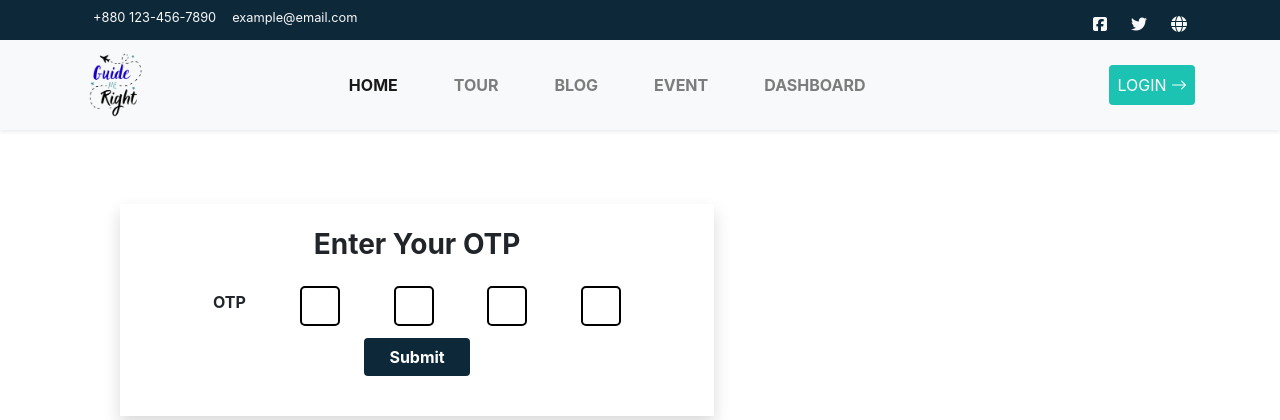
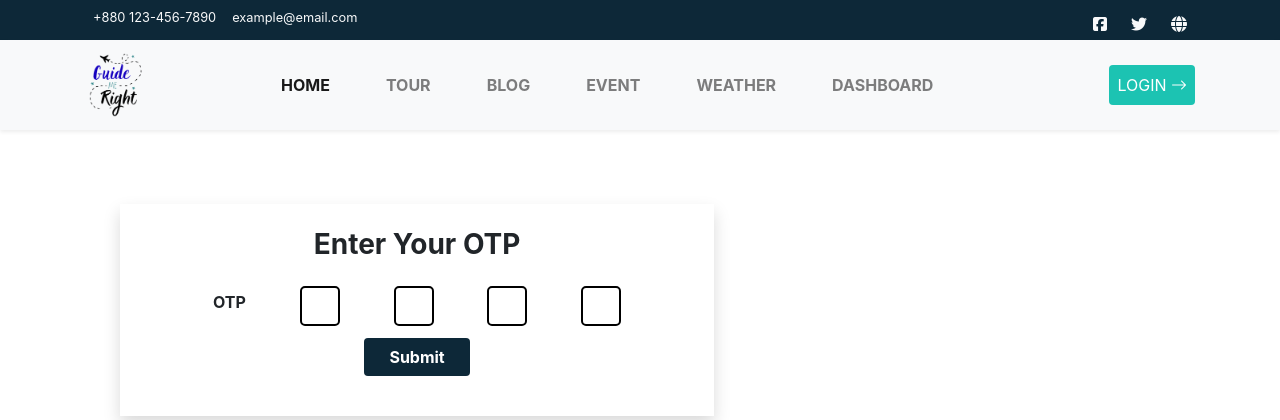
Before and after one commit to Rifat977/tripadvisor_frontend, a Django app: page /auth/cheak_otp/1 in a window 1280 px wide. Shown: the top 420 px of the page. Run offline with Django 4.2, Linux system fonts and the light colour scheme; some libraries are stand-ins or nearby versions.

Commit message:
weather page added to navbar

```diff
--- a/templates/base.html
+++ b/templates/base.html
@@ -90,6 +90,9 @@
               <a class="nav-link" href="{% url 'event' %}">Event</a>
             </li>
             <li class="nav-item">
+              <a class="nav-link" href="{% url 'weather' %}">Weather</a>
+            </li>
+            <li class="nav-item">
               <a class="nav-link" href="/admin/">Dashboard</a>
             </li>
 
```
Also changed, not shown: db.sqlite3.
